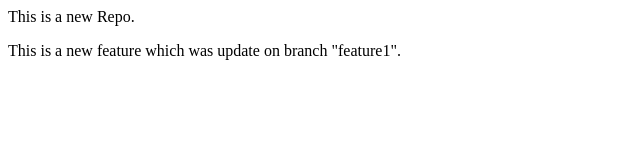
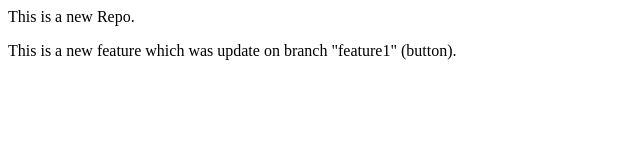
Before and after one commit to ArwaSaluji01/LocalRepo, a plain HTML site: page index.html in a window 1280 px wide. Shown: the full height of the page, 0-640 px from the left. Drawn offline with Linux system fonts and the light colour scheme.

```diff
--- a/index.html
+++ b/index.html
@@ -1,2 +1,2 @@
 <p>This is a new Repo.</p>
-<p>This is a new feature which was update on branch "feature1".</p>
+<p>This is a new feature which was update on branch "feature1" (button).</p>
```
